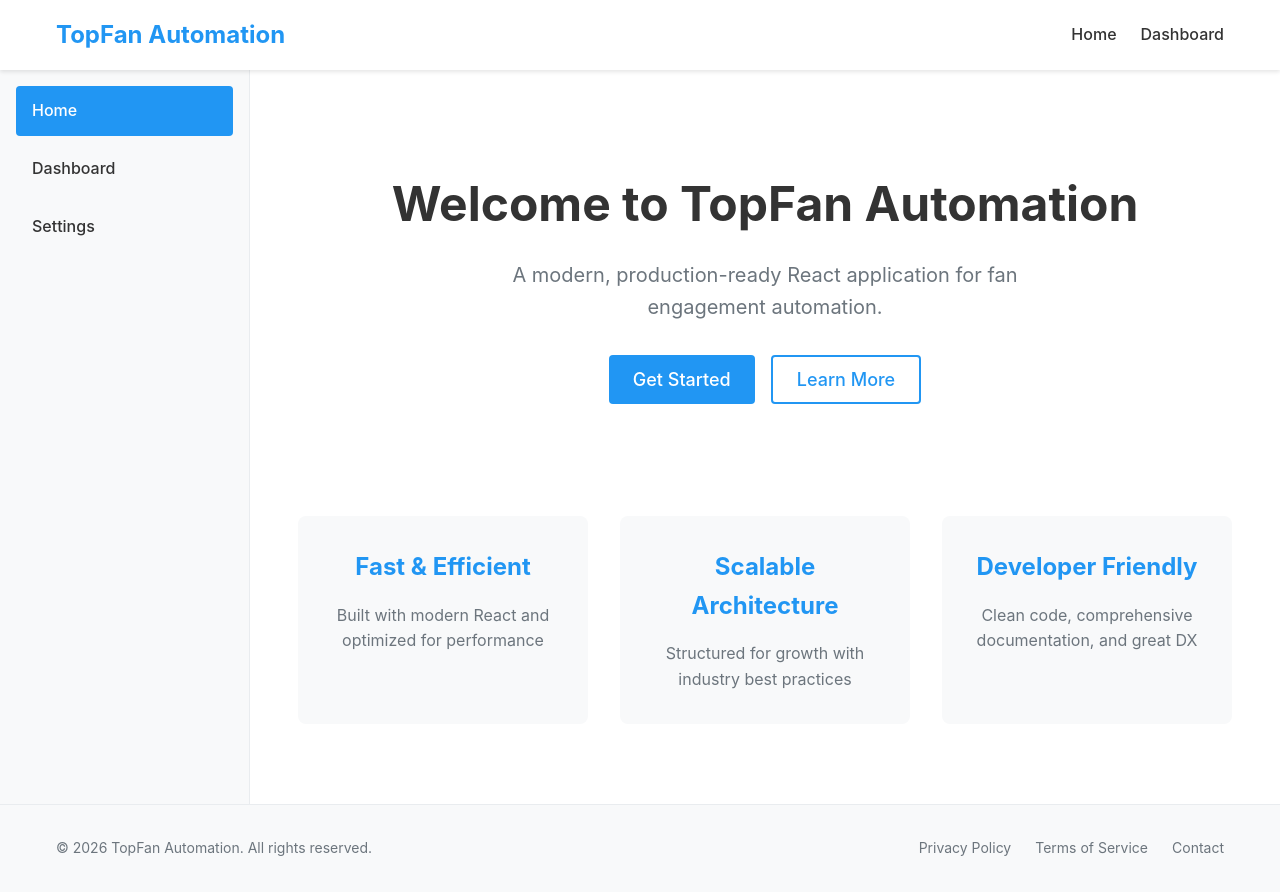
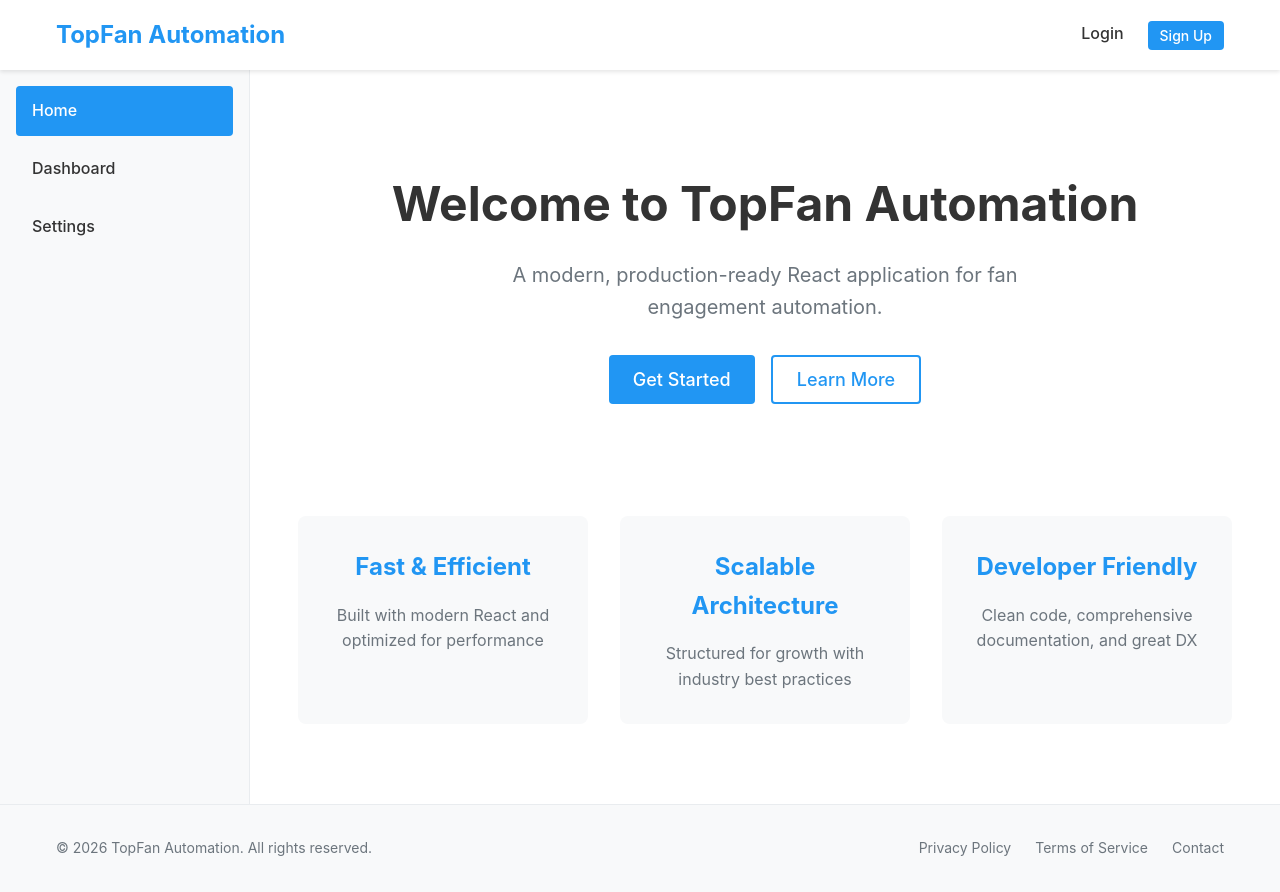
Before and after one commit to tusharsharma1028/TopFan-Automation, a React (Create React App) app: page / in a window 1280 px wide. Built offline with nearby package versions, Linux system fonts and the light colour scheme.

Commit message:
feat: add src/components/layout/Header/Header.js

```diff
--- a/src/components/layout/Header/Header.js
+++ b/src/components/layout/Header/Header.js
@@ -1,22 +1,59 @@
 import React from 'react';
 import { Link } from 'react-router-dom';
+import { useAuth } from '../../../hooks/useAuth';
+import Button from '../../common/Button/Button';
 import { ROUTES } from '../../../routes/RouteConfig';
 import styles from './Header.module.css';
 
 const Header = () => {
+  const { isAuthenticated, user, logout } = useAuth();
+
+  const handleLogout = async () => {
+    try {
+      await logout();
+    } catch (error) {
+      console.error('Logout error:', error);
+    }
+  };
+
   return (
     <header className={styles.header}>
       <div className={styles.container}>
         <Link to={ROUTES.HOME} className={styles.logo}>
           TopFan Automation
         </Link>
+
         <nav className={styles.nav}>
-          <Link to={ROUTES.HOME} className={styles.navLink}>
-            Home
-          </Link>
-          <Link to={ROUTES.DASHBOARD} className={styles.navLink}>
-            Dashboard
-          </Link>
+          {isAuthenticated ? (
+            <>
+              <span className={styles.userEmail}>{user?.email}</span>
+              <Link to={ROUTES.DASHBOARD} className={styles.navLink}>
+                Dashboard
+              </Link>
+              <Link to={ROUTES.PROFILE} className={styles.navLink}>
+                Profile
+              </Link>
+              <Button
+                variant="outline"
+                size="small"
+                onClick={handleLogout}
+                aria-label="Logout"
+              >
+                Logout
+              </Button>
+            </>
+          ) : (
+            <>
+              <Link to={ROUTES.LOGIN} className={styles.navLink}>
+                Login
+              </Link>
+              <Link to={ROUTES.REGISTER}>
+                <Button variant="primary" size="small">
+                  Sign Up
+                </Button>
+              </Link>
+            </>
+          )}
         </nav>
       </div>
     </header>
```
